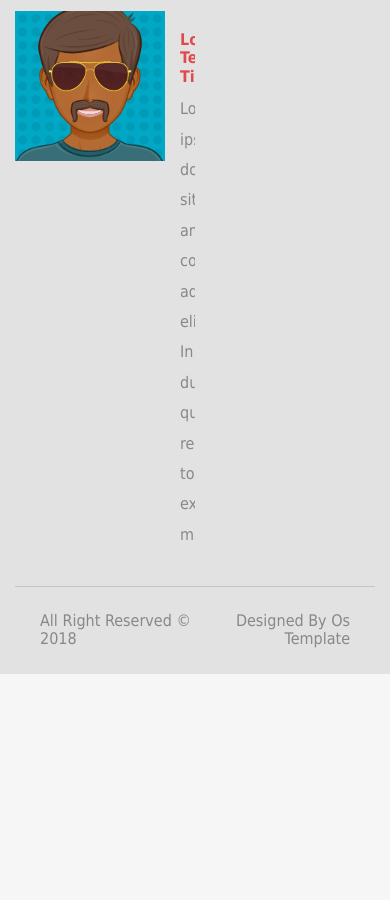
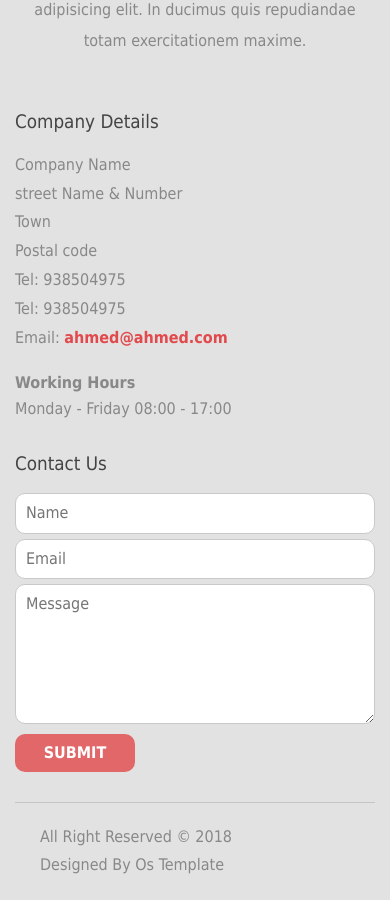
Before and after one commit to ahmed18gaa/SassDesign, a plain HTML site: page index.html in a window 390 px wide. Shown: the part 5059-5959 px from the top of the page. Before the commit the page ends 5733 px from the top, so only its background shows below. Drawn offline with Linux system fonts and the light colour scheme.

Commit message:
Responsive - Footer

```diff
--- a/css/scss/layout/_footer.scss
+++ b/css/scss/layout/_footer.scss
@@ -11,20 +11,29 @@
     float: variables.$float-left;
   }
   .gallery {
+    @media #{variables.$minSmall} {
+      width: 100%;
+    }
+    @media #{variables.$minMedium} {
       width: 50%;
+    }
     .img-box {
       overflow: hidden;
       margin-bottom: 20px;
       img {
+        @media #{variables.$minSmall} {
           float: variables.$float-left;
+        }
         width: 150px;
         height: 150px;
       }
       .text {
+        @media #{variables.$minSmall} {
           float: variables.$float-left;
           margin-left: 15px;
           margin-right: 15px;
           width: calc(100% - 180px);
+        }
         h4 {
           color: variables.$redColor;
           margin: 20px 0 0;
@@ -38,7 +47,12 @@
     }
   }
   .info {
+    @media #{variables.$minSmall} {
+      width: 50%;
+    }
+    @media #{variables.$minMedium} {
       width: 25%;
+    }
     ul {
       color: #888;
       line-height: 1.8;
@@ -60,7 +74,12 @@
     }
   }
   .contact {
+    @media #{variables.$minSmall} {
+      width: 50%;
+    }
+    @media #{variables.$minMedium} {
       width: 25%;
+    }
     input[type="text"],
     input[type="email"],
     textarea {
@@ -83,13 +102,21 @@
     border-top: 1px solid #c5c5c5;
     overflow: hidden;
     color: #888;
+    margin-top: 30px;
     .text,
     .author {
+      @media #{variables.$minSmall} {
         float: variables.$float-left;
         width: 50%;
       }
+    }
     .author {
+      @media #{variables.$minSmall} {
         text-align: variables.$text-right;
+      }
+      @media #{variables.$maxMobile} {
+        margin-top: 10px;
       }
     }
   }
+}
--- a/index.html
+++ b/index.html
@@ -166,7 +166,7 @@
     <!-- Start Footer -->
     <div class="footer">
       <div class="container">
-        <div class="gallery">
+        <div class="gallery text-center-xs">
           <h3 class="section-title">Latest From Blog</h3>
           <div class="img-box">
             <img src="imgs/avatar-01.png" alt="" />
```
Also changed, not shown: css/homepage.css, 1 other file. Lines whose indentation alone changed are shown as unchanged.
